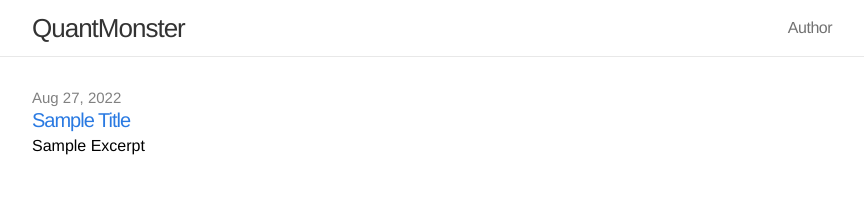
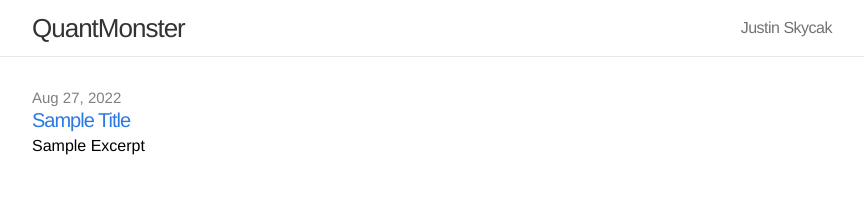
Before and after one commit to quantmonster/quantmonster.github.io, a Jekyll site: the page built from index.html, in a window 1280 px wide. Shown: the top 211 px of the page, without its empty margins (208-1072 px from the left). Built offline with Jekyll 4.4.1, drawn with Linux system fonts in a browser that asks for light colours.

Commit message:
Update header.html

```diff
--- a/_includes/header.html
+++ b/_includes/header.html
@@ -20,7 +20,7 @@
         {% for page in site.pages %}
           {% if page.title and page.includelink %}<a class="page-link" href="{{ page.url | prepend: site.baseurl }}">{{ page.title }}</a>{% endif %}
         {% endfor %}
-        <a class="page-link" href="https://justinmath.com" target="_blank">Author</a>
+        <a class="page-link" href="https://justinmath.com" target="_blank">Justin Skycak</a>
       </div>
     </nav>
   </div>
```
